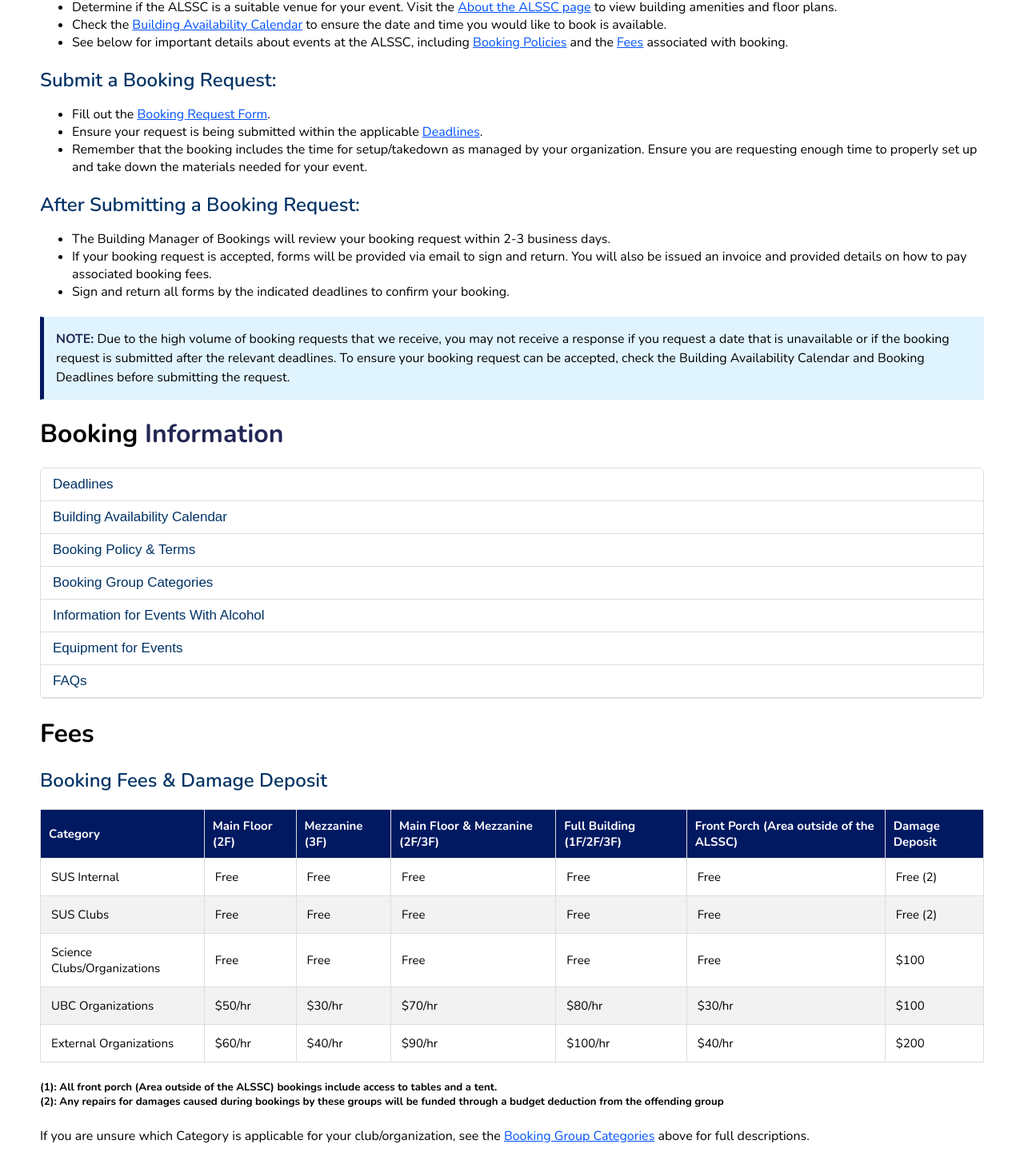
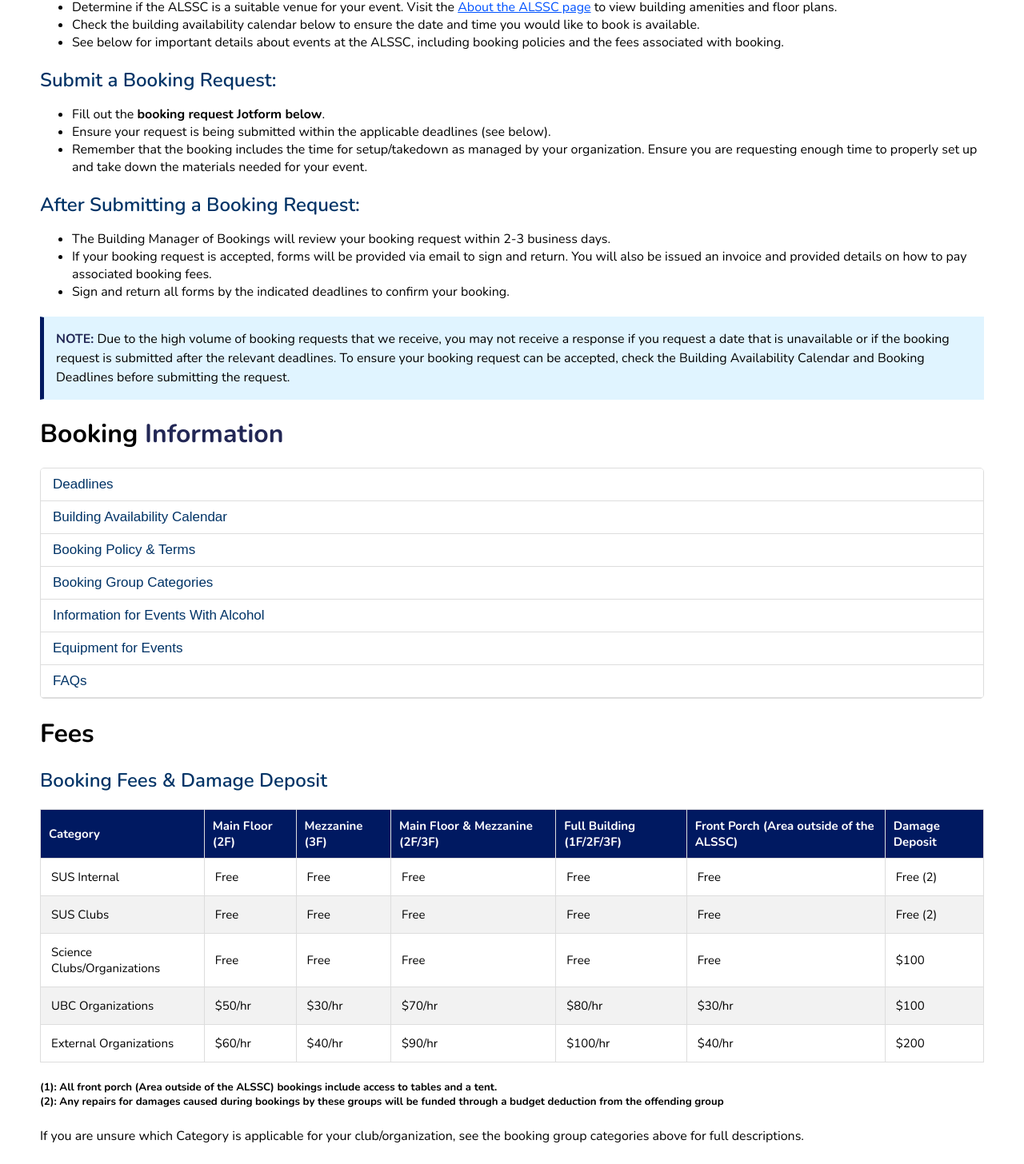
Before and after one commit to Science-Undergraduate-Society/www, a Next.js app: page /scienceStudentCentre/eventBooking in a window 1280 px wide. Shown: the part 839-2295 px from the top of the page at 80% size. Built offline with nearby package versions, Linux system fonts and the light colour scheme; a web font is replaced by a local one.

Commit message:
(eventBooking) removed broken links, changed text accordingly

```diff
--- a/src/pages/scienceStudentCentre/eventBooking.js
+++ b/src/pages/scienceStudentCentre/eventBooking.js
@@ -3,8 +3,6 @@ import styled from "styled-components";
 import Navbar from "@/components/Navbar";
 import Footer from "@/components/Footer";
 import Image from "next/image";
-// import fees from "../../../public/images/booking-images/booking.png"
-// import ancillary from "../../../public/images/booking-images/ancillary.png"
 
 
 export default function Bookings() {
@@ -119,15 +117,15 @@ export default function Bookings() {
 
                   <StepTitle>Before Submitting a Booking Request:</StepTitle>
                   <ul>
-                      <li>Determine if the ALSSC is a suitable venue for your event. Visit the <Link href="https://sus.ubc.ca/alssc/about">About the ALSSC page</Link> to view building amenities and floor plans.</li>
-                      <li>Check the <Link href="https://sus.ubc.ca/alssc/events/#booking-information">Building Availability Calendar</Link> to ensure the date and time you would like to book is available.</li>
-                      <li>See below for important details about events at the ALSSC, including <Link href="https://sus.ubc.ca/alssc/events/#booking-information">Booking Policies</Link> and the <Link href="https://sus.ubc.ca/alssc/events/#fees">Fees</Link> associated with booking.</li>
+                      <li>Determine if the ALSSC is a suitable venue for your event. Visit the <Link href="https://susubc.ca/scienceStudentCentre/aboutAlssc">About the ALSSC page</Link> to view building amenities and floor plans.</li>
+                      <li>Check the building availability calendar below to ensure the date and time you would like to book is available.</li>
+                      <li>See below for important details about events at the ALSSC, including booking policies and the fees associated with booking.</li>
                   </ul>
 
                   <StepTitle>Submit a Booking Request:</StepTitle>
                   <ul>
-                      <li>Fill out the <Link href="https://sus.ubc.ca/alssc/events/#booking-request">Booking Request Form</Link>.</li>
-                      <li>Ensure your request is being submitted within the applicable <Link href="https://sus.ubc.ca/alssc/events/#booking-information">Deadlines</Link>.</li>
+                      <li>Fill out the <strong>booking request Jotform below</strong>.</li>
+                      <li>Ensure your request is being submitted within the applicable deadlines (see below).</li>
                       <li>Remember that the booking includes the time for setup/takedown as managed by your organization. Ensure you are requesting enough time to properly set up and take down the materials needed for your event.</li>
                   </ul>
 
@@ -339,7 +337,7 @@ export default function Bookings() {
                   <h5>(1): All front porch (Area outside of the ALSSC) bookings include access to tables and a tent.
                       <br/>
                       (2): Any repairs for damages caused during bookings by these groups will be funded through a budget deduction from the offending group</h5>
-                  <p>If you are unsure which Category is applicable for your club/organization, see the <Link href="https://sus.ubc.ca/alssc/events/#booking-information">Booking Group Categories</Link> above for full descriptions.</p>
+                  <p>If you are unsure which Category is applicable for your club/organization, see the booking group categories above for full descriptions.</p>
                   <StepTitle>Ancillary Fees</StepTitle>
                   <FeesTable>
                       <thead>
```
Also changed, not shown: 1 other file (tests, documents, lock files or other folders).
